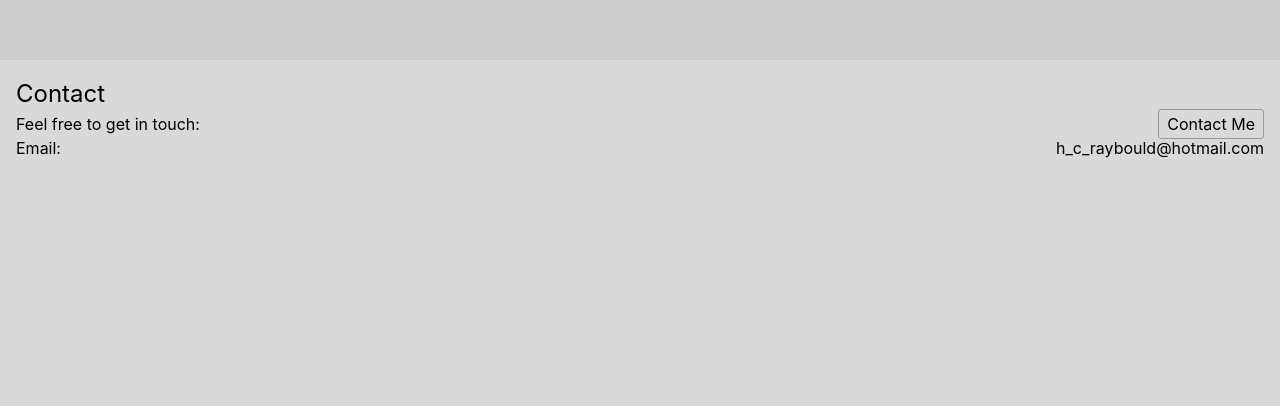
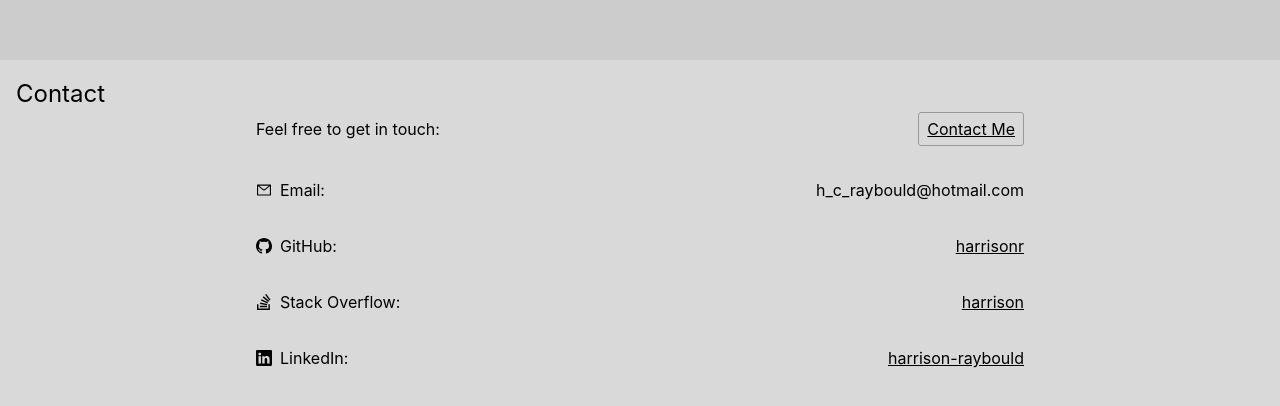
Before and after one commit to hraybould/portfolio, a React (Create React App) app: page / in a window 1280 px wide. Shown: the part 1460-1866 px from the top of the page. Built offline with nearby package versions, Linux system fonts and the light colour scheme.

Commit message:
added to Contact info with react-icons

```diff
--- a/package.json
+++ b/package.json
@@ -7,6 +7,7 @@
     "date-fns": "^2.29.3",
     "react": "^18.2.0",
     "react-dom": "^18.2.0",
+    "react-icons": "^4.6.0",
     "react-open-weather": "^1.3.0",
     "react-scripts": "5.0.1",
     "web-vitals": "^2.1.4"
--- a/src/components/Sections/Contact.tsx
+++ b/src/components/Sections/Contact.tsx
@@ -1,3 +1,6 @@
+import { BsGithub, BsStackOverflow, BsLinkedin } from "react-icons/bs";
+import { AiOutlineMail } from "react-icons/ai";
+
 const emailAddres = "h_c_raybould@hotmail.com";
 const emailSubject = "Hi";
 const emailBody = `Hi Harrison,%0D%0A%0D%0AI just came across your website and I wanted to you regarding`;
@@ -9,19 +12,64 @@ interface ContactProps {}
 
 export const Contact: React.FC<ContactProps> = () => {
   return (
-    <div className="ContactSection">
-      <div className="DisplayFlex JustifySpaceBetween">
+    <div className="ContactSection DisplayFlex FlexColumn">
+      <div className="DisplayFlex FlexRow SmallGap JustifySpaceBetween FullWidth">
         <div>Feel free to get in touch:</div>
-        <div className="TextLink">
-          <a className="Link ContactLink" href={emailLinkFull}>
+        <div className="TextLink ContactLink">
+          <a className="Link" href={emailLinkFull}>
             Contact Me
           </a>
         </div>
       </div>
 
-      <div className="DisplayFlex JustifySpaceBetween">
-        <div>Email:</div>
+      <div className="DisplayFlex FlexRow SmallGap JustifySpaceBetween FullWidth">
+        <div className="DisplayFlex SmallGap">
+          <AiOutlineMail />
+          Email:
+        </div>
         <div className="TextLink">{emailAddres}</div>
+      </div>
+
+      <div className="DisplayFlex FlexRow SmallGap JustifySpaceBetween FullWidth">
+        <div className="DisplayFlex SmallGap">
+          <BsGithub />
+          GitHub:
+        </div>
+        <div>
+          <a className="Link" href="https://github.com/hraybould">
+            harrisonr
+          </a>
+        </div>
+      </div>
+
+      <div className="DisplayFlex FlexRow SmallGap JustifySpaceBetween FullWidth">
+        <div className="DisplayFlex SmallGap">
+          <BsStackOverflow />
+          Stack Overflow:
+        </div>
+        <div>
+          <a
+            className="Link"
+            href="https://stackoverflow.com/users/15291770/harrison"
+          >
+            harrison
+          </a>
+        </div>
+      </div>
+
+      <div className="DisplayFlex FlexRow SmallGap JustifySpaceBetween FullWidth">
+        <div className="DisplayFlex SmallGap">
+          <BsLinkedin />
+          LinkedIn:
+        </div>
+        <div>
+          <a
+            className="Link"
+            href="https://www.linkedin.com/in/harrison-raybould/"
+          >
+            harrison-raybould
+          </a>
+        </div>
       </div>
     </div>
   );
--- a/src/components/Sections/_Sections.scss
+++ b/src/components/Sections/_Sections.scss
@@ -35,6 +35,11 @@
     }
 
     .ContactSection {
+      // max-width: 60vw;
+      @include media-min-width($desktopBreakpoint) {
+        max-width: 60vw;
+      }
+      margin: auto;
       .Link {
         color: unset;
       }
--- a/src/styles/_global.scss
+++ b/src/styles/_global.scss
@@ -13,12 +13,32 @@ body {
   display: flex;
   align-items: center;
   gap: 2rem;
+  &.SmallGap {
+    gap: 0.5rem;
+  }
+  &.FlexRow {
+    flex-direction: column;
+    @include media-min-width($tabletBreakpoint) {
+      flex-direction: row;
+    }
+  }
   &.FlexColumn {
     flex-direction: column;
   }
   &.JustifySpaceBetween {
     justify-content: space-between;
   }
+  &.JustifySpaceAround {
+    justify-content: space-around;
+  }
+
+  .Flex {
+    flex: 1 1 50%;
+  }
+}
+
+.FullWidth {
+  width: 100%;
 }
 
 h1 {
```
Also changed, not shown: 1 other file (tests, documents, lock files or other folders).
